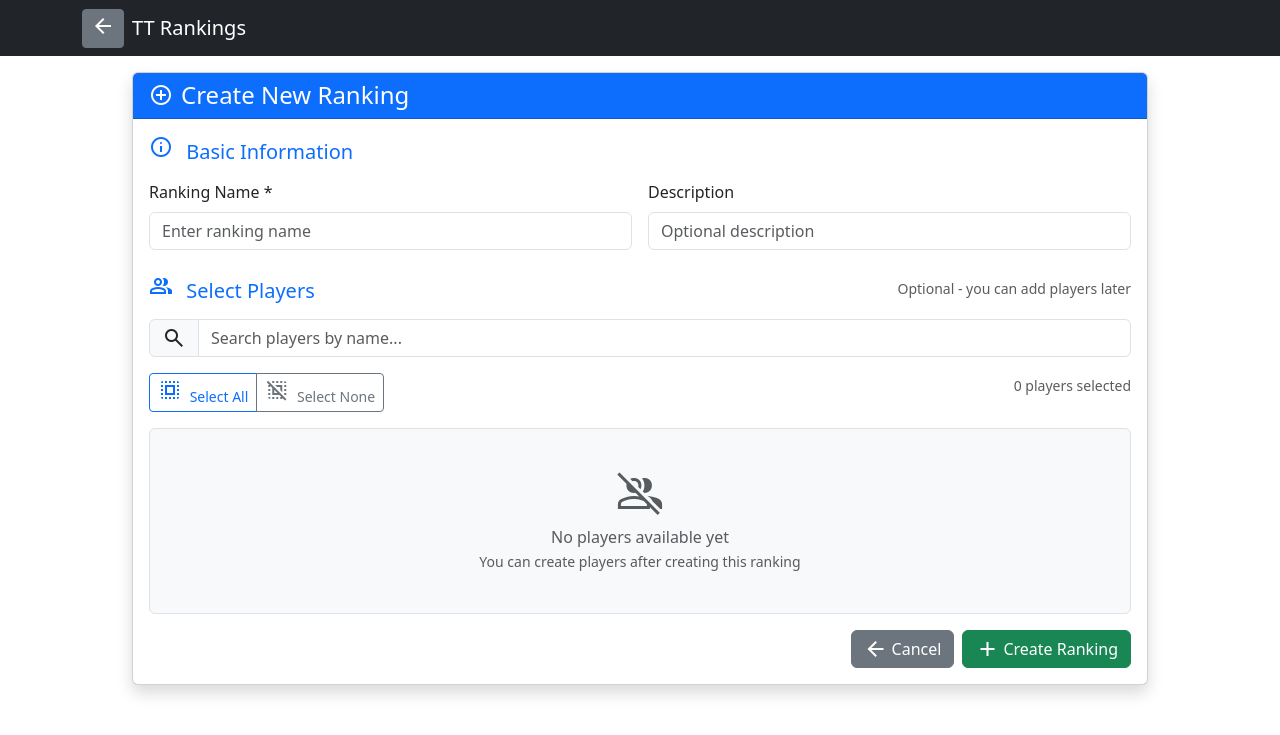
After one commit to M-Mrk/DreamRankr, a Flask app: template templates/startList.html in a window 1280 px wide. The commit adds this page. Shown: the top 735 px of the page. Run offline with Flask 3, Linux system fonts and the light colour scheme; the template is opened without the code that fills it, so the values that code supplies are empty.

Commit message:
implemented UI and service to start a Ranking

```diff
--- a/app.py
+++ b/app.py
@@ -7,7 +7,7 @@ from db import db, Players, PlayerBonuses, Rankings, PlayerRankings, Authenticat
 
 #TT Ranking files
 from bonuses import updateOrCreatePlayerBonus, validateBonusParameters
-from services import getActiveMatchesOfRanking, getPlayersOfRanking, newPlayer, addPlayerToRanking, startMatch, endMatch, removePlayerFromRanking, deletePlayer, updatePlayerRanking, updatePlayerAttributes
+from services import getActiveMatchesOfRanking, getPlayersOfRanking, newPlayer, addPlayerToRanking, startMatch, endMatch, removePlayerFromRanking, deletePlayer, updatePlayerRanking, updatePlayerAttributes, startList
 from authentication import requiresViewer, requiresTrainer, authenticate
 from logger import log
 
@@ -26,9 +26,6 @@ app.permanent_session_lifetime = timedelta(minutes=30)  # 30 minute timeout
 # Initialize database and migration support
 db.init_app(app)
 migrate = Migrate(app, db)
-
-# Import stat functions from playerStats module
-from playerStats import changeStats
 
 # Add datetime utility to Jinja template globals for use in templates
 app.jinja_env.globals['now'] = datetime.utcnow
@@ -148,6 +145,21 @@ def trainer(rankingId):
                              activeMatches=[],
                              rankingId=rankingId,
                              allPlayers=[])
+
+@app.route('/trainer/start', methods=['GET', 'POST'])
+@requiresTrainer
+def startListTrainer():
+    if request.method == 'GET':
+        allPlayers = Players.query.all()
+        return render_template('startList.html', allPlayers=allPlayers)
+    elif request.method == 'POST':
+        listName = request.form.get('listName')
+        description = request.form.get('description')
+        startingPlayers = request.form.getlist('startingPlayers')
+        # type = request.form.get('type')
+
+        startList(listName, description, startingPlayers)
+        return redirect('/')
 
 @app.route('/trainer/settings', methods=['GET', 'POST'])
 @requiresTrainer
--- a/logger.py
+++ b/logger.py
@@ -52,7 +52,7 @@ def log(level, origin, message):
     Handles database errors gracefully by falling back to console output.
 
     Args:
-        level: Log level (0-4 or string: debug, info, auth, warning, error)
+        level: Log level (0-4 or string: 0:debug, 1:info, 2:auth, 3:warning, 4:error)
         origin: Source of the log message (function/module name)
         message: Log message content describing the event
 
--- a/templates/base.html
+++ b/templates/base.html
@@ -38,7 +38,7 @@
                     <span class="material-symbols-outlined">bar_chart</span>
                 </a>
                 {% if session['permissionLevel'] == "trainer" %}
-                    <a class="nav-link px-2 mx-1 bg-light-subtle text-light-emphasis rounded" href="{{ url_for('settingsTrainer') }}">
+                    <a class="nav-link px-2 mx-1 bg-light-subtle text-light-emphasis rounded" href="{{ url_for('startListTrainer') }}">
                         <span class="material-symbols-outlined">add</span>
                     </a>
                     <a class="nav-link px-2 mx-1 bg-light-subtle text-light-emphasis rounded" href="{{ url_for('settingsTrainer') }}">
@@ -53,7 +53,7 @@
         </div>
     </nav>
 
-    <div class="container-fluid mt-4">
+    <div class="container-fluid mt-3">
         {% block content %}{% endblock %}
     </div>
 </body>
--- /dev/null
+++ b/templates/startList.html
@@ -0,0 +1,272 @@
+{% extends "base.html" %} {% block content %}
+<div class="container-fluid px-3 mt-1">
+  <div class="row justify-content-center">
+    <div class="col-12 col-xl-10">
+      <div class="card shadow">
+        <div class="card-header bg-primary text-white">
+          <h4 class="mb-0 d-flex align-items-center">
+            <span class="material-symbols-outlined me-2">add_circle</span>
+            Create New Ranking
+          </h4>
+        </div>
+        <div class="card-body">
+          <form method="post" action="/trainer/start" id="createRankingForm">
+            <!-- Basic Information Section -->
+            <div class="mb-4">
+              <h5 class="text-primary mb-3">
+                <span class="material-symbols-outlined me-2">info</span>
+                Basic Information
+              </h5>
+
+              <div class="row g-3">
+                <div class="col-md-6">
+                  <label for="listName" class="form-label"
+                    >Ranking Name *</label
+                  >
+                  <input
+                    type="text"
+                    class="form-control"
+                    id="listName"
+                    name="listName"
+                    placeholder="Enter ranking name"
+                    required
+                  />
+                </div>
+
+                <div class="col-md-6">
+                  <label for="description" class="form-label"
+                    >Description</label
+                  >
+                  <input
+                    type="text"
+                    class="form-control"
+                    id="description"
+                    name="description"
+                    placeholder="Optional description"
+                  />
+                </div>
+              </div>
+            </div>
+
+            <!-- Player Selection Section -->
+            <div class="mb-3">
+              <div
+                class="d-flex justify-content-between align-items-center mb-3"
+              >
+                <h5 class="text-primary mb-0">
+                  <span class="material-symbols-outlined me-2">group</span>
+                  Select Players
+                </h5>
+                <small class="text-muted"
+                  >Optional - you can add players later</small
+                >
+              </div>
+
+              <!-- Search Bar -->
+              <div class="mb-3">
+                <div class="input-group">
+                  <span class="input-group-text">
+                    <span class="material-symbols-outlined">search</span>
+                  </span>
+                  <input
+                    type="text"
+                    class="form-control"
+                    id="playerSearch"
+                    placeholder="Search players by name..."
+                  />
+                </div>
+              </div>
+
+              <!-- Select All/None Controls -->
+              <div class="mb-3">
+                <div class="btn-group btn-group-sm" role="group">
+                  <button
+                    type="button"
+                    class="btn btn-outline-primary"
+                    id="selectAllBtn"
+                  >
+                    <span class="material-symbols-outlined me-1"
+                      >select_all</span
+                    >
+                    Select All
+                  </button>
+                  <button
+                    type="button"
+                    class="btn btn-outline-secondary"
+                    id="selectNoneBtn"
+                  >
+                    <span class="material-symbols-outlined me-1">deselect</span>
+                    Select None
+                  </button>
+                </div>
+                <div class="float-end">
+                  <small class="text-muted">
+                    <span id="selectedCount">0</span> players selected
+                  </small>
+                </div>
+                <div class="clearfix"></div>
+              </div>
+
+              <!-- Players List -->
+              <div
+                class="border rounded p-3 bg-light"
+                style="max-height: 400px; overflow-y: auto"
+              >
+                {% if allPlayers and allPlayers|length > 0 %}
+                <div class="row g-2" id="playersContainer">
+                  {% for player in allPlayers %}
+                  <div
+                    class="col-6 col-md-4 col-lg-3 col-xl-2 player-item"
+                    data-player-name="{{ player.name.lower() }}"
+                  >
+                    <div class="form-check">
+                      <input
+                        class="form-check-input player-checkbox"
+                        type="checkbox"
+                        value="{{ player.id }}"
+                        id="player{{ player.id }}"
+                        name="startingPlayers"
+                      />
+                      <label
+                        class="form-check-label w-100"
+                        for="player{{ player.id }}"
+                      >
+                        <div
+                          class="d-flex justify-content-between align-items-center"
+                        >
+                          <span class="fw-bold">{{ player.name }}</span>
+                          <small class="text-muted">
+                            {{ player.wins }}W - {{ player.losses }}L
+                          </small>
+                        </div>
+                        <small class="text-muted">
+                          {% if player.wins and (player.wins + player.losses) >
+                          0 %} {{ "%.1f"|format((player.wins / (player.wins +
+                          player.losses) * 100)) }}% win rate {% else %} No
+                          matches played {% endif %}
+                        </small>
+                      </label>
+                    </div>
+                  </div>
+                  {% endfor %}
+                </div>
+                {% else %}
+                <div class="text-center text-muted py-4">
+                  <span
+                    class="material-symbols-outlined d-block mb-2"
+                    style="font-size: 3rem"
+                    >group_off</span
+                  >
+                  <p class="mb-0">No players available yet</p>
+                  <small
+                    >You can create players after creating this ranking</small
+                  >
+                </div>
+                {% endif %}
+              </div>
+            </div>
+
+            <!-- Action Buttons -->
+            <div class="d-flex gap-2 justify-content-end">
+              <a
+                href="{{ url_for('home') }}"
+                class="btn btn-secondary d-flex align-items-center"
+              >
+                <span class="material-symbols-outlined me-1">arrow_back</span>
+                Cancel
+              </a>
+              <button
+                type="submit"
+                class="btn btn-success d-flex align-items-center"
+              >
+                <span class="material-symbols-outlined me-1">add</span>
+                Create Ranking
+              </button>
+            </div>
+          </form>
+        </div>
+      </div>
+    </div>
+  </div>
+</div>
+
+<script>
+  document.addEventListener("DOMContentLoaded", function () {
+    const playerSearch = document.getElementById("playerSearch");
+    const selectAllBtn = document.getElementById("selectAllBtn");
+    const selectNoneBtn = document.getElementById("selectNoneBtn");
+    const selectedCount = document.getElementById("selectedCount");
+    const playerCheckboxes = document.querySelectorAll(".player-checkbox");
+    const playerItems = document.querySelectorAll(".player-item");
+
+    // Search functionality
+    if (playerSearch) {
+      playerSearch.addEventListener("input", function () {
+        const searchTerm = this.value.toLowerCase().trim();
+
+        playerItems.forEach((item) => {
+          const playerName = item.getAttribute("data-player-name");
+          if (playerName.includes(searchTerm)) {
+            item.style.display = "block";
+          } else {
+            item.style.display = "none";
+          }
+        });
+      });
+    }
+
+    // Select All functionality
+    if (selectAllBtn) {
+      selectAllBtn.addEventListener("click", function () {
+        playerCheckboxes.forEach((checkbox) => {
+          const item = checkbox.closest(".player-item");
+          if (item.style.display !== "none") {
+            checkbox.checked = true;
+          }
+        });
+        updateSelectedCount();
+      });
+    }
+
+    // Select None functionality
+    if (selectNoneBtn) {
+      selectNoneBtn.addEventListener("click", function () {
+        playerCheckboxes.forEach((checkbox) => {
+          checkbox.checked = false;
+        });
+        updateSelectedCount();
+      });
+    }
+
+    // Update selected count when checkboxes change
+    playerCheckboxes.forEach((checkbox) => {
+      checkbox.addEventListener("change", updateSelectedCount);
+    });
+
+    function updateSelectedCount() {
+      const checkedCount = document.querySelectorAll(
+        ".player-checkbox:checked"
+      ).length;
+      selectedCount.textContent = checkedCount;
+    }
+
+    // Form validation
+    const form = document.getElementById("createRankingForm");
+    if (form) {
+      form.addEventListener("submit", function (e) {
+        const listName = document.getElementById("listName").value.trim();
+
+        if (!listName) {
+          e.preventDefault();
+          alert("Please enter a ranking name.");
+          document.getElementById("listName").focus();
+          return false;
+        }
+      });
+    }
+
+    // Initial count update
+    updateSelectedCount();
+  });
+</script>
+{% endblock %}
```
Also changed, not shown: services.py (+34 -1 lines).
